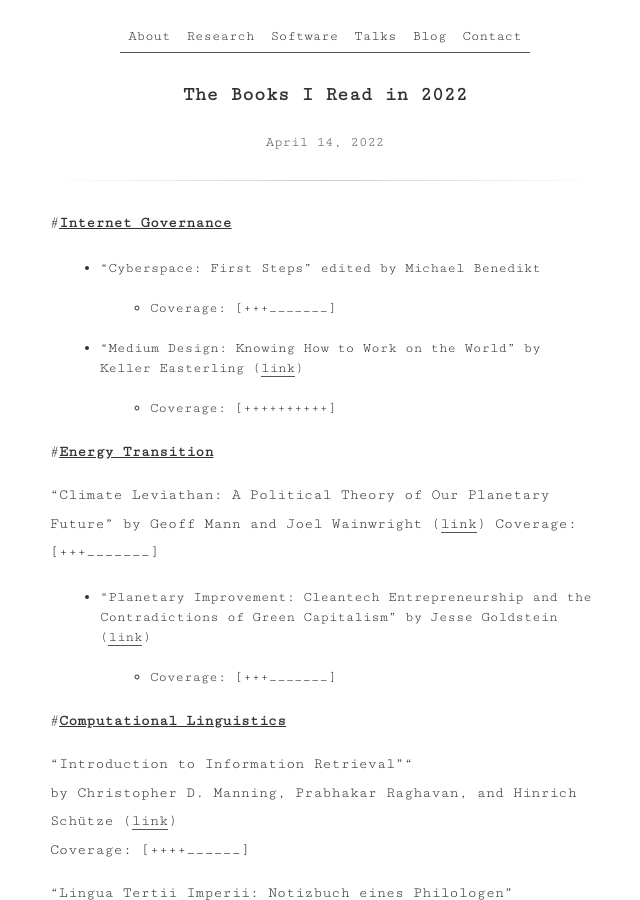
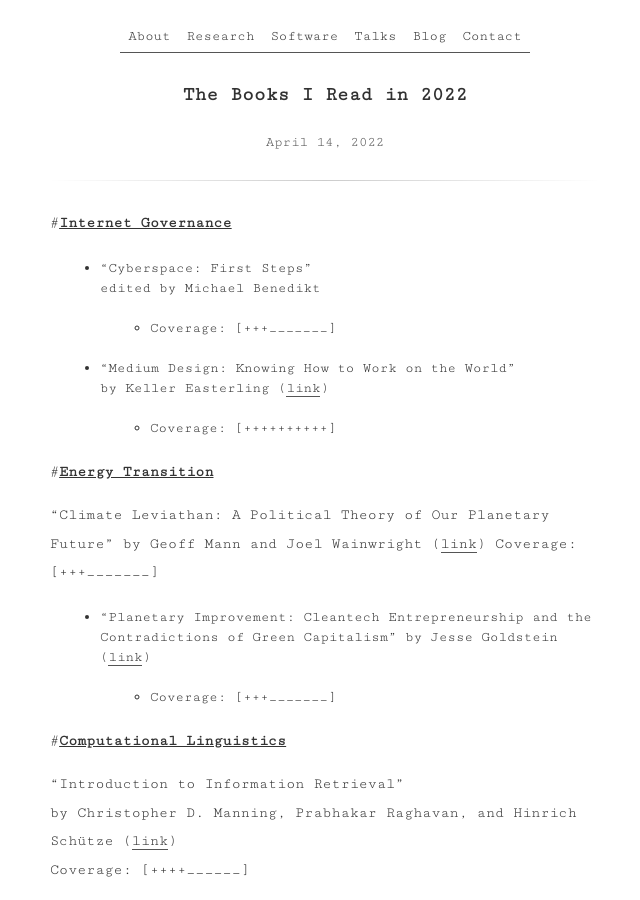
Before and after one commit to Christovis/Christovis.github.io, a Jekyll site: the page built from _blog/2022-04-14-blog-books.md, in a window 1280 px wide and 900 px high, scrolled down 245 px. Shown: the whole window, without its empty margins (315-955 px from the left). Built offline with Jekyll 4.4.1, drawn with Linux system fonts in a browser that asks for light colours.

```diff
--- a/_blog/2022-04-14-blog-books.md
+++ b/_blog/2022-04-14-blog-books.md
@@ -7,10 +7,12 @@ authors: Christoph Becker
 
 #<ins>**Internet Governance**</ins>
 
-* "Cyberspace: First Steps" edited by Michael Benedikt
+* "Cyberspace: First Steps"<br/>
+    edited by Michael Benedikt
     * Coverage: [+++\_\_\_\_\_\_\_]
 
-* "Medium Design: Knowing How to Work on the World" by Keller Easterling ([link](https://www.versobooks.com/books/3245-medium-design))
+* "Medium Design: Knowing How to Work on the World"<br/>
+    by Keller Easterling ([link](https://www.versobooks.com/books/3245-medium-design))
     * Coverage: [++++++++++]
 
 #<ins>**Energy Transition**</ins>
@@ -23,7 +25,7 @@ Coverage: [+++\_\_\_\_\_\_\_]
 
 #<ins>**Computational Linguistics**</ins>
 
-"Introduction to Information Retrieval""<br/>
+"Introduction to Information Retrieval"<br/>
 by Christopher D. Manning, Prabhakar Raghavan, and Hinrich Schütze ([link](https://www.cambridge.org/highereducation/books/introduction-to-information-retrieval/669D108D20F556C5C30957D63B5AB65C#overview))<br/>
 Coverage: [++++\_\_\_\_\_\_]
 
```
